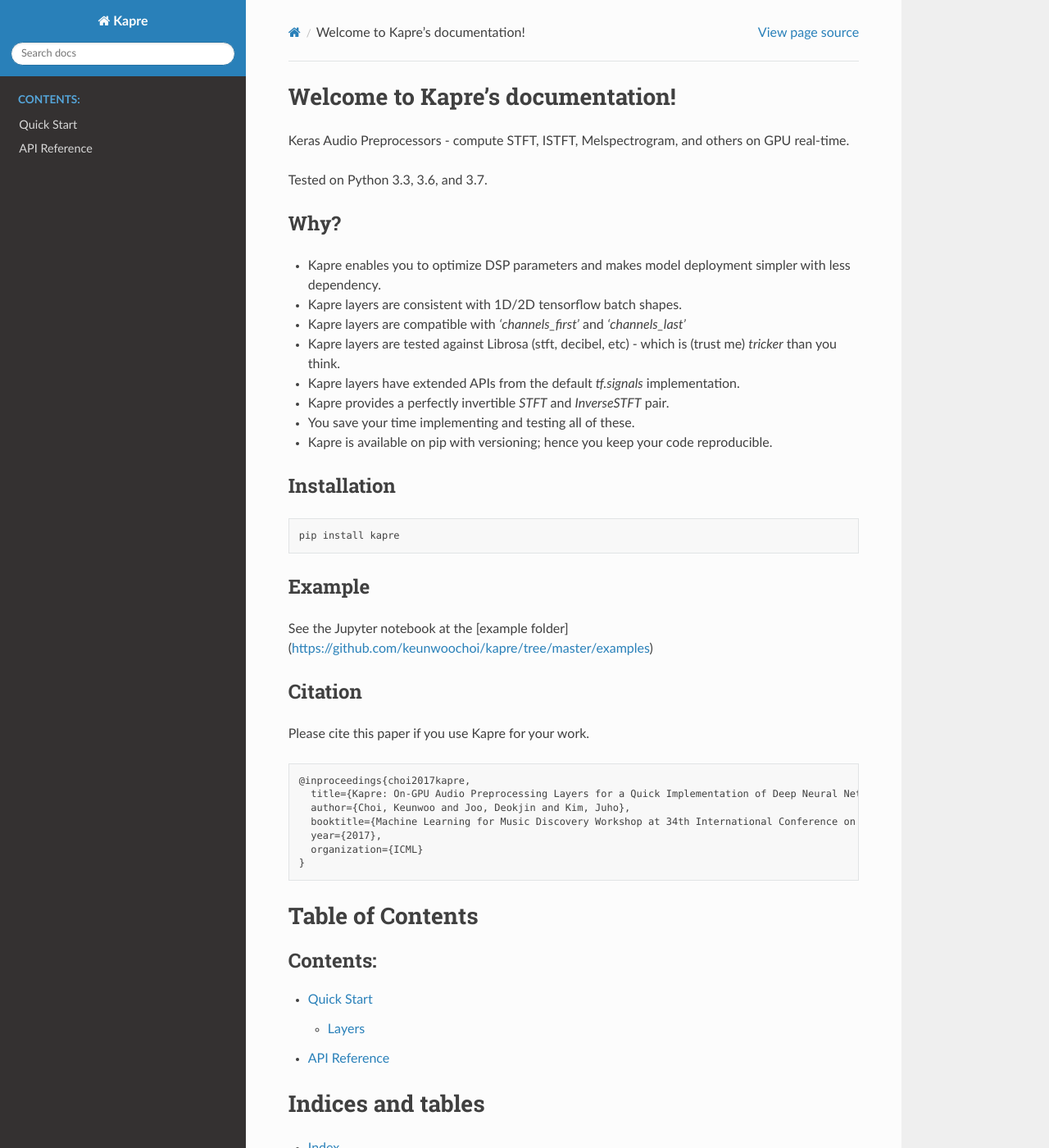
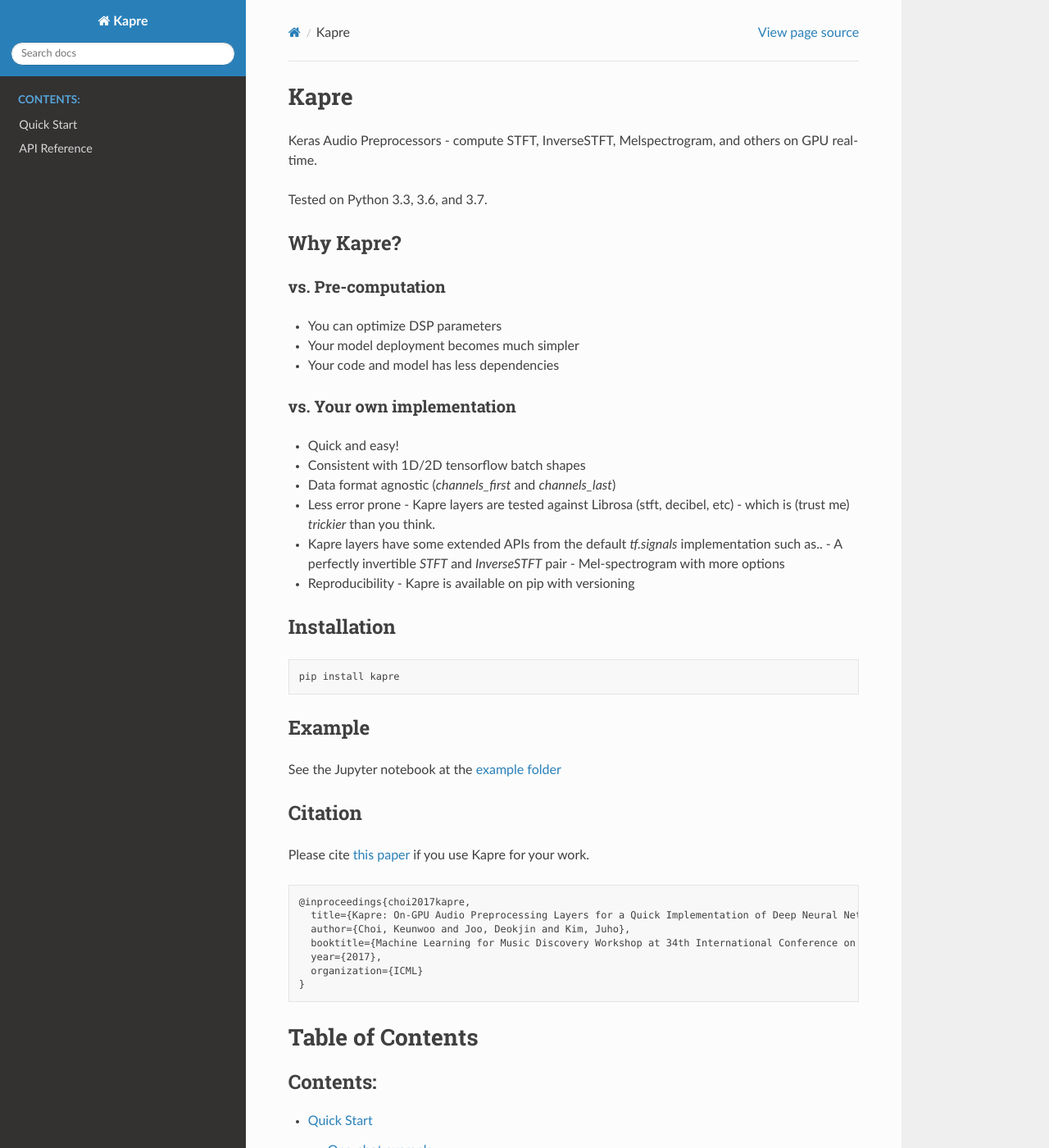
Before and after one commit to keunwoochoi/kapre, a Sphinx documentation site: the page built from docs/index.rst, in a window 1280 px wide and 1400 px high. Shown: the whole window at 82% size. Built offline with Sphinx 7.4.7 and the Read the Docs theme 2.0.0, drawn with Linux system fonts in a browser that asks for light colours; some of the changed text lies outside the part shown.

Commit message:
update doc

```diff
--- a/docs/conf.py
+++ b/docs/conf.py
@@ -36,9 +36,12 @@ extensions = [
     "sphinx.ext.autodoc",
     "sphinx_rtd_theme",
     "sphinx.ext.viewcode",  # source linkage
-    # 'sphinxcontrib.napoleon',  # google style doc
     "sphinx.ext.napoleon",
+    # 'autoapi.extension'
 ]
+
+# autoapi_type = 'python'
+# autoapi_dirs = ['../kapre']
 
 # Add any paths that contain templates here, relative to this directory.
 templates_path = ['_templates']
--- a/docs/index.rst
+++ b/docs/index.rst
@@ -3,23 +3,34 @@
    You can adapt this file completely to your liking, but it should at least
    contain the root `toctree` directive.
 
-Welcome to Kapre's documentation!
-=================================
+Kapre
+=====
 
-Keras Audio Preprocessors - compute STFT, ISTFT, Melspectrogram, and others on GPU real-time.
+Keras Audio Preprocessors - compute STFT, InverseSTFT, Melspectrogram, and others on GPU real-time.
 
 Tested on Python 3.3, 3.6, and 3.7.
 
-Why?
-----
-* Kapre enables you to optimize DSP parameters and makes model deployment simpler with less dependency.
-* Kapre layers are consistent with 1D/2D tensorflow batch shapes.
-* Kapre layers are compatible with `'channels_first'` and `'channels_last'`
-* Kapre layers are tested against Librosa (stft, decibel, etc) - which is (trust me) *tricker* than you think.
-* Kapre layers have extended APIs from the default `tf.signals` implementation.
-* Kapre provides a perfectly invertible `STFT` and `InverseSTFT` pair.
-* You save your time implementing and testing all of these.
-* Kapre is available on pip with versioning; hence you keep your code reproducible.
+Why Kapre?
+----------
+
+vs. Pre-computation
+^^^^^^^^^^^^^^^^^^^
+
+* You can optimize DSP parameters
+* Your model deployment becomes much simpler
+* Your code and model has less dependencies
+
+vs. Your own implementation
+^^^^^^^^^^^^^^^^^^^^^^^^^^^
+
+* Quick and easy!
+* Consistent with 1D/2D tensorflow batch shapes
+* Data format agnostic (`channels_first` and `channels_last`)
+* Less error prone - Kapre layers are tested against Librosa (stft, decibel, etc) - which is (trust me) *trickier* than you think.
+* Kapre layers have some extended APIs from the default `tf.signals` implementation such as..
+  - A perfectly invertible `STFT` and `InverseSTFT` pair
+  - Mel-spectrogram with more options
+* Reproducibility - Kapre is available on pip with versioning
 
 Installation
 ------------
@@ -32,12 +43,13 @@ Installation
 Example
 -------
 
-See the Jupyter notebook at the [example folder](https://github.com/keunwoochoi/kapre/tree/master/examples)
+See the Jupyter notebook at the `example folder <https://github.com/keunwoochoi/kapre/tree/master/examples>`_
+
 
 Citation
 --------
 
-Please cite this paper if you use Kapre for your work.
+Please cite `this paper <https://arxiv.org/abs/1706.05781>`_ if you use Kapre for your work.
 
 .. code-block:: none
 
```
Also changed, not shown: docs/api.rst (+15 -0 lines), docs/quickstart.rst (+1 -20 lines).
